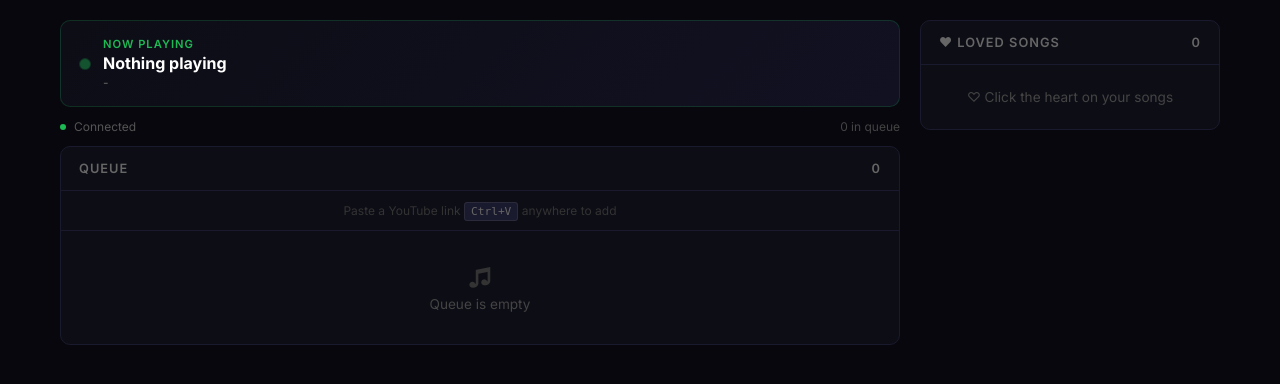
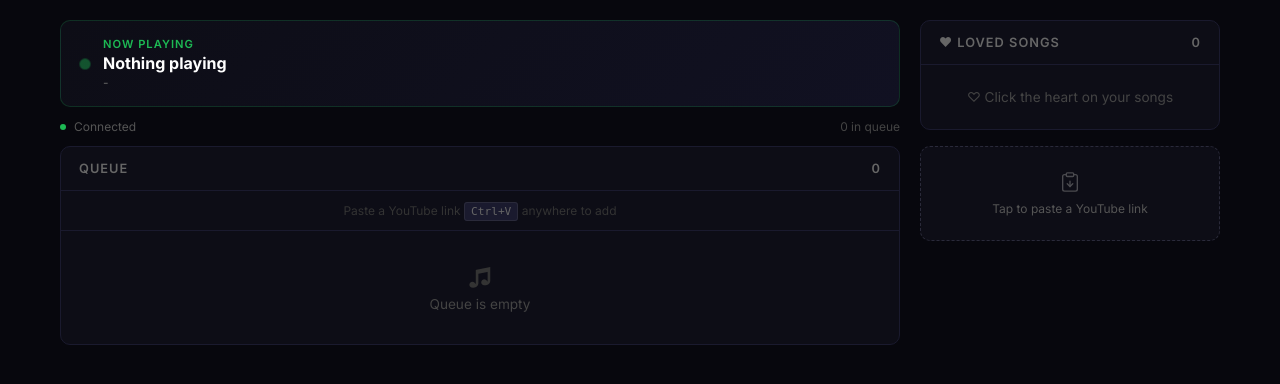
Before and after one commit to lgnrvz/cloud-dj, a Flask app: page /queue in a window 1280 px wide. Shown: the part 50-434 px from the top of the page. Run offline with Flask 3, Linux system fonts and the light colour scheme; a user stored in the database is signed in; data that the repository does not hold is empty.

Commit message:
Add quick-paste card below loved songs — tap clipboard icon to add YouTube link

```diff
--- a/templates/queue.html
+++ b/templates/queue.html
@@ -177,6 +177,26 @@
         .toast.error { background: #ff3333; color: #fff; }
         .toast.warn { background: #ffd700; color: #000; }
 
+        .paste-card {
+            cursor: pointer;
+            text-align: center;
+            padding: 24px 16px;
+            display: flex;
+            flex-direction: column;
+            align-items: center;
+            gap: 8px;
+            transition: .2s;
+            border: 1px dashed #2a2a3a;
+        }
+        .paste-card:hover {
+            border-color: #1db95466;
+            background: #1db95408;
+        }
+        .paste-card .paste-icon { opacity: .5; transition: .2s; }
+        .paste-card:hover .paste-icon { opacity: 1; }
+        .paste-card .paste-icon svg { display: block; }
+        .paste-card .paste-label { color: #555; font-size: 0.75rem; }
+
         .flash {
             padding: 10px 16px; border-radius: 6px; margin-bottom: 12px;
             font-size: 0.8rem;
@@ -302,6 +322,18 @@
                     </div>
                     {% endfor %}
                 {% endif %}
+            </div>
+            <!-- Paste to Add Card -->
+            <div class="card paste-card" onclick="quickPaste()">
+                <div class="paste-icon">
+                    <svg width="22" height="22" viewBox="0 0 24 24" fill="none" stroke="#888" stroke-width="1.5" stroke-linecap="round" stroke-linejoin="round">
+                        <rect x="8" y="2" width="8" height="4" rx="1"/>
+                        <path d="M16 4h2a2 2 0 0 1 2 2v14a2 2 0 0 1-2 2H6a2 2 0 0 1-2-2V6a2 2 0 0 1 2-2h2"/>
+                        <path d="M12 11v6"/>
+                        <path d="M9 14l3 3 3-3"/>
+                    </svg>
+                </div>
+                <div class="paste-label">Tap to paste a YouTube link</div>
             </div>
         </div>
     </div>
@@ -561,6 +593,31 @@
             .catch(() => showToast('Failed', 'error'));
     });
 
+    /** Quick paste button — reads clipboard and submits */
+    async function quickPaste() {
+        try {
+            const text = await navigator.clipboard.readText();
+            if (!text) { showToast('Clipboard is empty', 'warn'); return; }
+            const ytMatch = text.match(/(https?:\/\/)?(www\.)?(youtube\.com\/watch\?v=|youtu\.be\/)([\w-]+)/);
+            if (!ytMatch) { showToast('No YouTube link in clipboard', 'warn'); return; }
+            showToast('Adding song...', 'warn');
+            const formData = new FormData();
+            formData.append('url', text.trim());
+            fetch('/add', { method: 'POST', body: formData })
+                .then(r => {
+                    if (r.redirected) {
+                        showToast('Song added!');
+                        refreshQueueList();
+                    } else {
+                        showToast('Failed', 'error');
+                    }
+                })
+                .catch(() => showToast('Failed', 'error'));
+        } catch (e) {
+            showToast('Cannot read clipboard', 'error');
+        }
+    }
+
     /** Re-fetch the loved songs card HTML and swap it in */
     async function refreshLovedSongs() {
         try {
```
